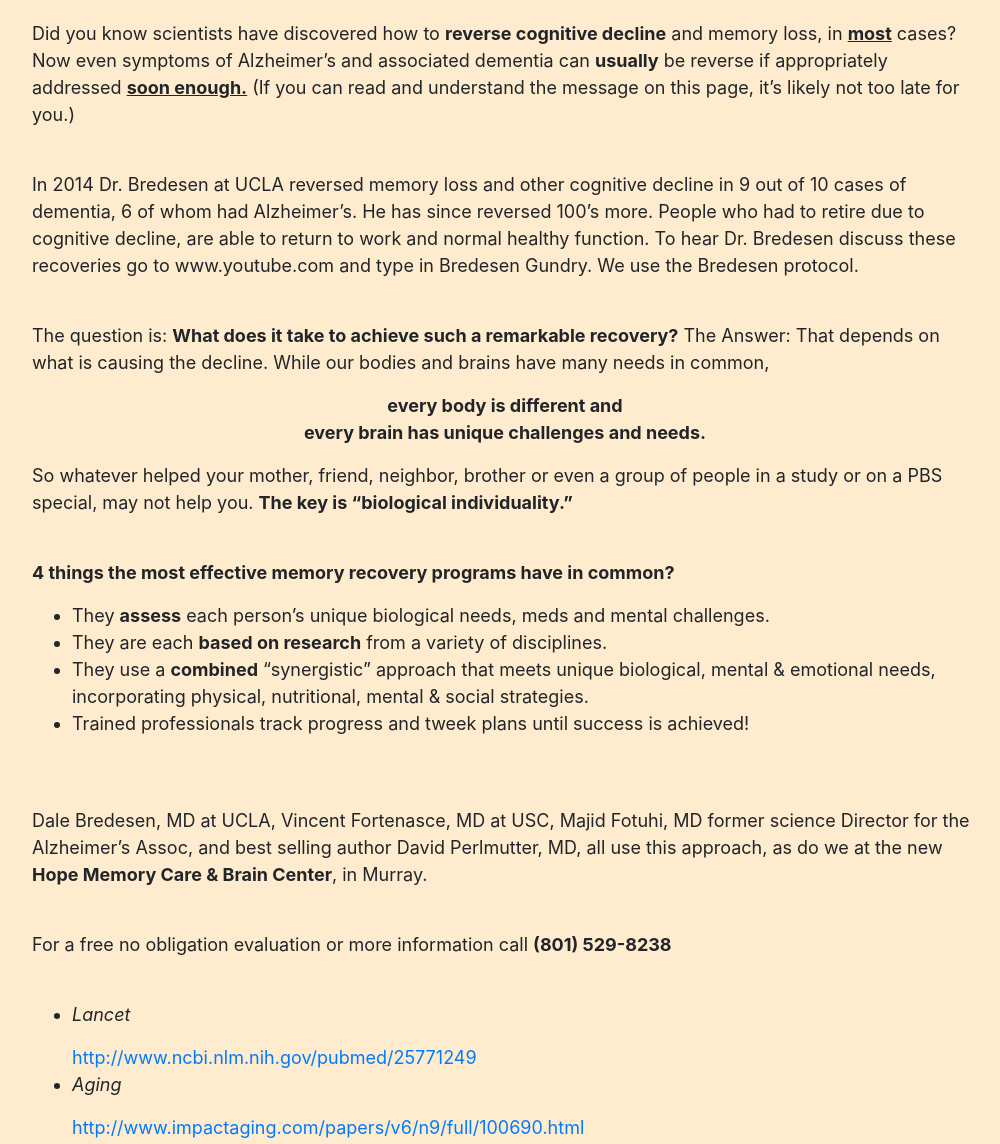
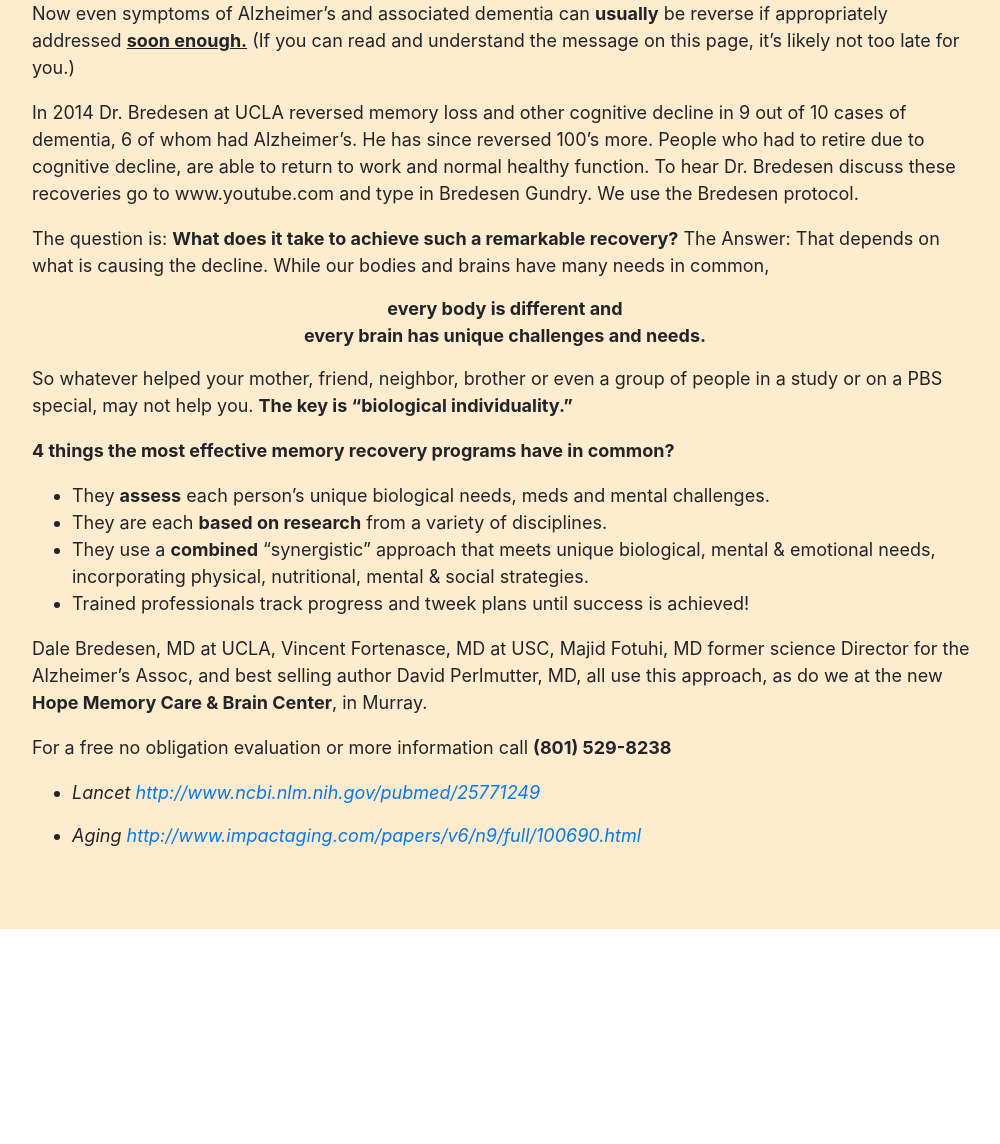
Before and after one commit to thinkgreen4/hopememorycare, a plain HTML site: page info.html in a window 1280 px wide. Shown: the part 480-1624 px from the top of the page, without its empty margins (185-1185 px from the left). After the commit the page ends 1441 px from the top, so only its background shows below. Drawn offline with nearby package versions, Linux system fonts and the light colour scheme; a web font is replaced by a local one.

```diff
--- a/info.html
+++ b/info.html
@@ -62,27 +62,25 @@
           </div>
 
           </div>
-
-
-<br></br>
-
-
-      <div class="row">
-
-
-      <div id='surest'class="col-12">
+          <br>
+          <div class="row">
+        <div id='surest'class="col-12">
         <p>Are you forgetting more these days and remembering less? <br>
             Do the names of good friends or extended family escape you? <br>
             This cognitive decline could be a sign of more serious problems to come.<br>
             Increasing memory problems is the # 1 predictor of Alzheimer’s and dementia.<br>
             <strong>Would you like to learn how to renew your mind and memory to perform as <br>you did 15 or even 20 years ago?</strong>
             </p>
-            <br>
+          </div>
+        <div id='surest'class="col-12">
         <p>Did you know scientists have discovered how to <strong>reverse cognitive decline</strong> and memory loss, in <strong><u>most</u></strong> cases?  Now even symptoms of Alzheimer’s and associated dementia can <strong>usually</strong> be reverse if appropriately addressed <strong><u>soon enough.</u></strong> (If you can read and understand the message on this page, it’s likely not too late for you.) </p>
-        <br>
+
+        </div>
+        <div id='surest'class="col-12">
         <p>In 2014 Dr. Bredesen at UCLA reversed memory loss and other cognitive decline in 9 out of 10 cases of dementia, 6 of whom had Alzheimer’s. He has since reversed 100’s more. People who had to retire due to cognitive decline, are able to return to work and normal healthy function. To hear Dr. Bredesen discuss these recoveries go to www.youtube.com and type in Bredesen Gundry. We use the Bredesen protocol. </p>
-        <br>
 
+      </div>
+      <div id='surest'class="col-12">
         <p>The question is:  <strong>What does it take to achieve such a remarkable recovery?</strong>
             The Answer:  That depends on what is causing the decline. While our bodies and brains have many needs in common, <br>
 
@@ -92,33 +90,39 @@
             So whatever helped your mother, friend, neighbor, brother or even a group of people in a study or on a PBS special, may not help you. <strong>The key is “biological individuality.”</strong>
 
         </p>
-        <br>
+
+      </div>
+      <div id='surest'class="col-12">
         <strong>4 things the most effective memory recovery programs have in common? </strong>
-        <br>
-
+      </div>
+      <div id='surest'class="col-12">
         <p>
             <ul><li>They <strong>assess</strong> each person’s unique biological needs, meds and mental challenges.</li>
                 <li>They are each <strong>based on research</strong> from a variety of disciplines.</li>
                 <li>They use a <strong>combined</strong> “synergistic” approach that meets unique biological, mental & emotional needs, incorporating physical, nutritional, mental & social strategies.  </li>
                 <li>Trained professionals track progress and tweek plans until success is achieved! </li>
-
             </ul>
         </p>
-        <br>
-        <br>
+        </div>
+
+      <div id='surest'class="col-12">
         <p>Dale Bredesen, MD at UCLA, Vincent Fortenasce, MD at USC, Majid Fotuhi, MD former science Director for the Alzheimer’s Assoc, and best selling author David Perlmutter, MD, all use this approach, as do we at the new  <strong>Hope Memory Care & Brain Center</strong>, in Murray.  </p>
-        <br>
+      </div>
+        <div id='surest'class="col-12">
         <p>For a free no obligation evaluation or more information call <strong>(801) 529-8238 </strong>  </p>
-        <br>
+      </div>
+      <div id='surest'class="col-12">
         <ul>
-            <li><p class='font-italic'>Lancet</p> <a href='http://www.ncbi.nlm.nih.gov/pubmed/25771249'>http://www.ncbi.nlm.nih.gov/pubmed/25771249</a> </li>
-            <li><p class='font-italic'>Aging</p> <a href='http://www.impactaging.com/papers/v6/n9/full/100690.html'>http://www.impactaging.com/papers/v6/n9/full/100690.html</a></li>
+            <li><p class='surestl'>Lancet <a href='http://www.ncbi.nlm.nih.gov/pubmed/25771249'>http://www.ncbi.nlm.nih.gov/pubmed/25771249</a> </li></p>
+
+            <li><p class='surestl'>Aging <a href='http://www.impactaging.com/papers/v6/n9/full/100690.html'>http://www.impactaging.com/papers/v6/n9/full/100690.html</a></li></p>
         </ul>
+        </div>
       </div>
 
       </div>
     </div>
-  \
+
 
     <script src="https://code.jquery.com/jquery-3.3.1.slim.min.js" integrity="sha384-q8i/X+965DzO0rT7abK41JStQIAqVgRVzpbzo5smXKp4YfRvH+8abtTE1Pi6jizo" crossorigin="anonymous"></script>
     <script src="https://cdnjs.cloudflare.com/ajax/libs/popper.js/1.14.7/umd/popper.min.js" integrity="sha384-UO2eT0CpHqdSJQ6hJty5KVphtPhzWj9WO1clHTMGa3JDZwrnQq4sF86dIHNDz0W1" crossorigin="anonymous"></script>
--- a/style.css
+++ b/style.css
@@ -61,6 +61,7 @@
     text-align: left;
 }
 #surest {
+    margin-top:2px;
     margin-left: auto;
     margin-right: auto;
     display: table;
@@ -69,7 +70,15 @@
     padding-left:200px;
     padding-right:100px;
 
+
 }
+.surestl{
+    font-style: italic;
+    font-size: 18px;
+    font-display: bold;
+
+}
+
 .dif {
     text-align: center;
 }
```
